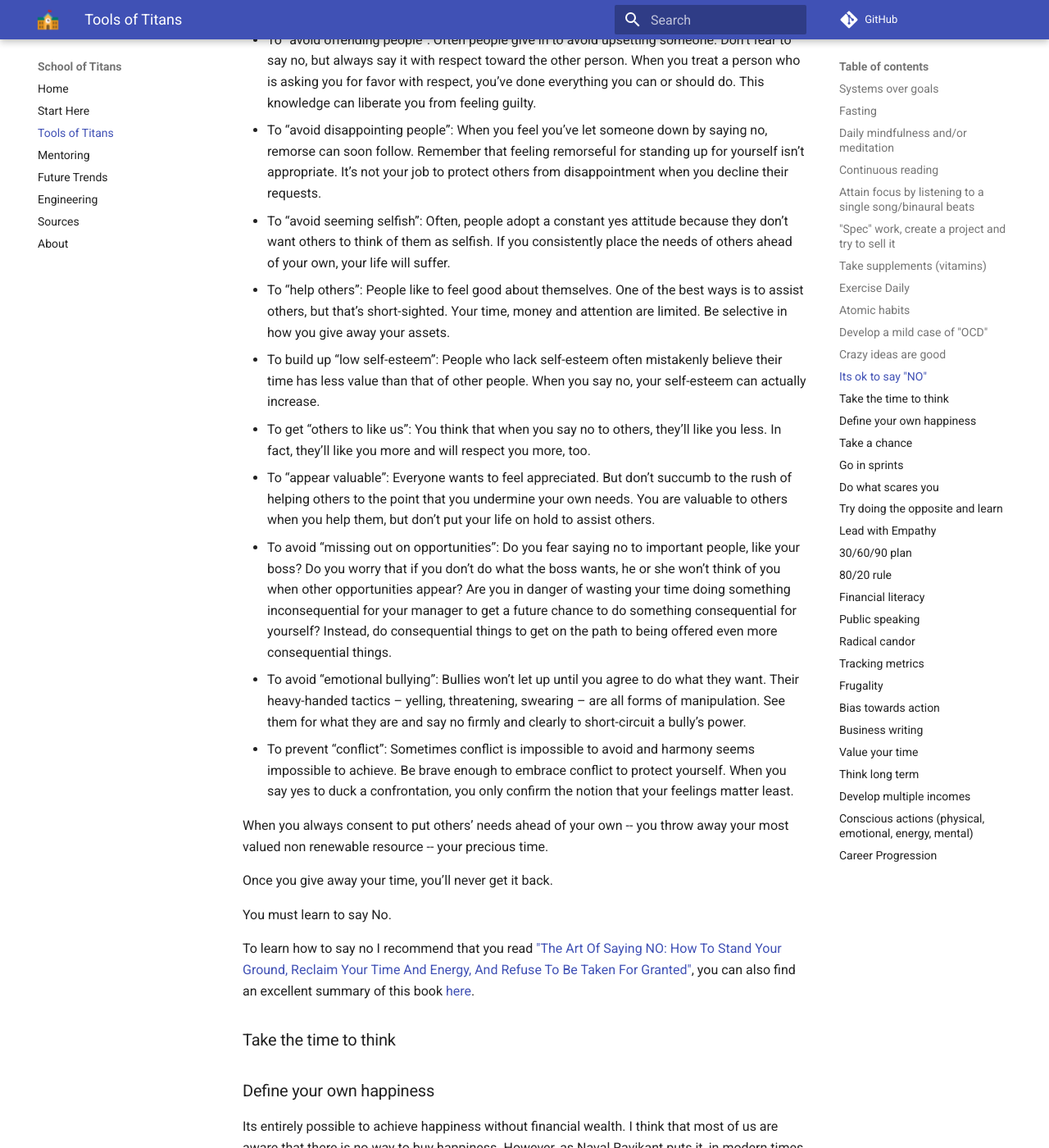
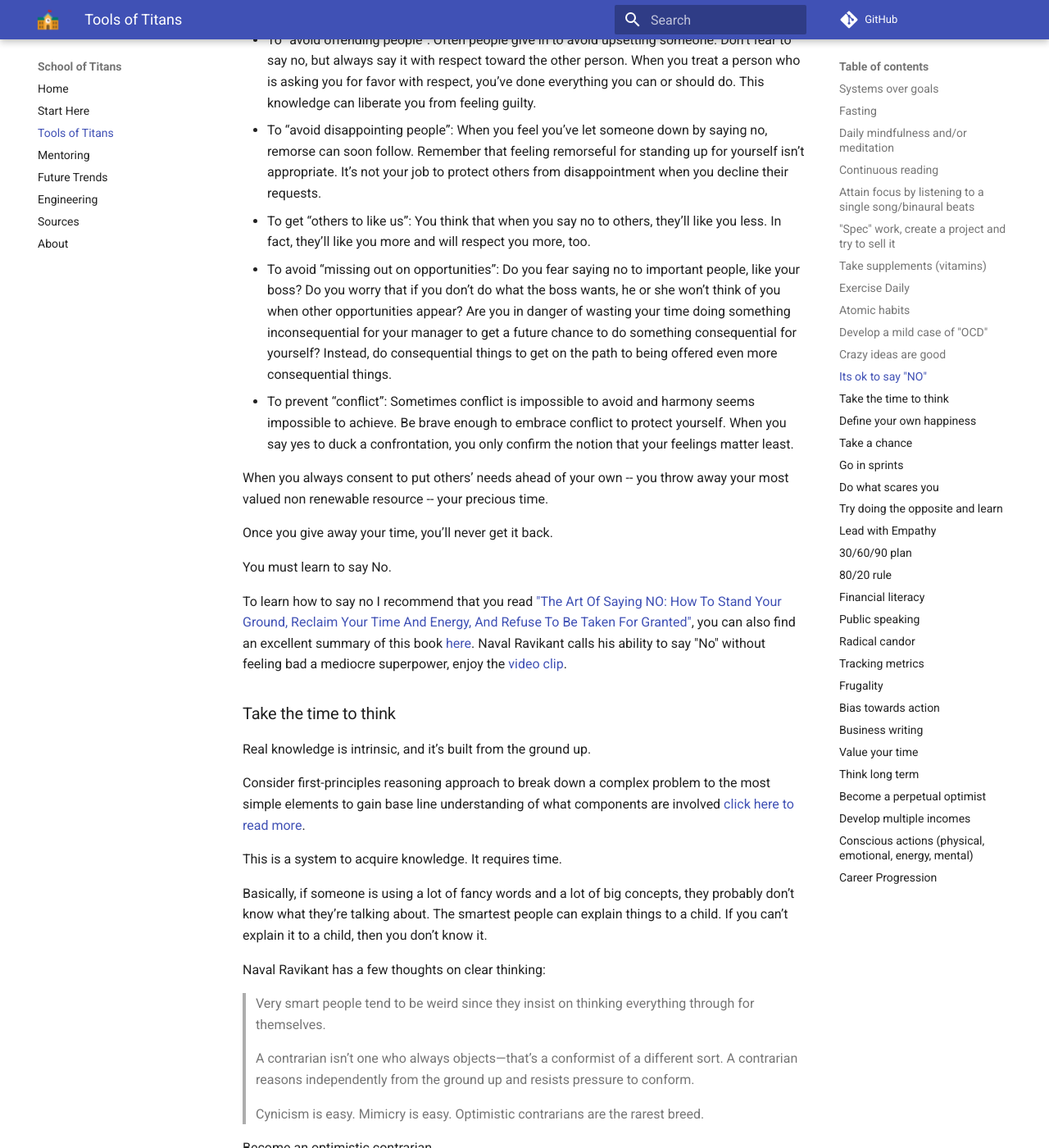
Before and after one commit to fszale/school-of-titans, an MkDocs documentation site: the page built from docs/tools.md, in a window 1280 px wide and 1400 px high, scrolled down 7768 px. Shown: the whole window at 82% size. Built offline with MkDocs 1.6.1 and Material for MkDocs 9.7.7, drawn with Linux system fonts in a browser that asks for light colours; comment, search, counter and statistics services are not loaded; some of the changed text lies outside the part shown.

Commit message:
Another batch of content

```diff
--- a/docs/tools.md
+++ b/docs/tools.md
@@ -181,13 +181,8 @@
 
 - To “avoid offending people”: Often people give in to avoid upsetting someone. Don’t fear to say no, but always say it with respect toward the other person. When you treat a person who is asking you for favor with respect, you’ve done everything you can or should do. This knowledge can liberate you from feeling guilty.
 - To “avoid disappointing people”: When you feel you’ve let someone down by saying no, remorse can soon follow. Remember that feeling remorseful for standing up for yourself isn’t appropriate. It’s not your job to protect others from disappointment when you decline their requests.
-- To “avoid seeming selfish”: Often, people adopt a constant yes attitude because they don’t want others to think of them as selfish. If you consistently place the needs of others ahead of your own, your life will suffer.
-- To “help others”: People like to feel good about themselves. One of the best ways is to assist others, but that’s short-sighted. Your time, money and attention are limited. Be selective in how you give away your assets.
-- To build up “low self-esteem”: People who lack self-esteem often mistakenly believe their time has less value than that of other people. When you say no, your self-esteem can actually increase.
 - To get “others to like us”: You think that when you say no to others, they’ll like you less. In fact, they’ll like you more and will respect you more, too.
-- To “appear valuable”: Everyone wants to feel appreciated. But don’t succumb to the rush of helping others to the point that you undermine your own needs. You are valuable to others when you help them, but don’t put your life on hold to assist others.
 - To avoid “missing out on opportunities”: Do you fear saying no to important people, like your boss? Do you worry that if you don’t do what the boss wants, he or she won’t think of you when other opportunities appear? Are you in danger of wasting your time doing something inconsequential for your manager to get a future chance to do something consequential for yourself? Instead, do consequential things to get on the path to being offered even more consequential things.
-- To avoid “emotional bullying”: Bullies won’t let up until you agree to do what they want. Their heavy-handed tactics – yelling, threatening, swearing – are all forms of manipulation. See them for what they are and say no firmly and clearly to short-circuit a bully’s power.
 - To prevent “conflict”: Sometimes conflict is impossible to avoid and harmony seems impossible to achieve. Be brave enough to embrace conflict to protect yourself. When you say yes to duck a confrontation, you only confirm the notion that your feelings matter least.
 
 When you always consent to put others’ needs ahead of your own -- you throw away your most valued non renewable resource -- your precious time.
@@ -196,8 +191,27 @@
 
 You must learn to say No.
 
-To learn how to say no I recommend that you read ["The Art Of Saying NO: How To Stand Your Ground, Reclaim Your Time And Energy, And Refuse To Be Taken For Granted"](https://www.amazon.com/Art-Saying-NO-Reclaim-Granted-ebook/dp/B074LZG7KS), you can also find an excellent summary of this book [here](https://paminy.com/summary-of-summary-of-the-art-of-saying-no-by-damon-zahariades).
+To learn how to say no I recommend that you read ["The Art Of Saying NO: How To Stand Your Ground, Reclaim Your Time And Energy, And Refuse To Be Taken For Granted"](https://www.amazon.com/Art-Saying-NO-Reclaim-Granted-ebook/dp/B074LZG7KS), you can also find an excellent summary of this book [here](https://paminy.com/summary-of-summary-of-the-art-of-saying-no-by-damon-zahariades).  Naval Ravikant calls his ability to say "No" without feeling bad a mediocre superpower, enjoy the [video clip](https://www.youtube.com/watch?v=1WKlWMUaUxY).
 ### Take the time to think
+Real knowledge is intrinsic, and it’s built from the ground up.
+
+Consider first-principles reasoning approach to break down a complex problem to the most simple elements to gain base line understanding of what components are involved [click here to read more](https://fs.blog/2018/04/first-principles/).
+
+This is a system to acquire knowledge.  It requires time.
+
+Basically, if someone is using a lot of fancy words and a lot of big concepts, they probably don’t know what they’re talking about. The smartest people can explain things to a child. If you can’t explain it to a child, then you don’t know it.
+
+Naval Ravikant has a few thoughts on clear thinking:
+
+> Very smart people tend to be weird since they insist on thinking everything through for themselves.
+>
+> A contrarian isn’t one who always objects—that’s a conformist of a different sort. A contrarian reasons independently from the ground up and resists pressure to conform.
+>
+> Cynicism is easy. Mimicry is easy. Optimistic contrarians are the rarest breed.
+
+Become an optimistic contrarian.
+
+To learn more about Naval's thinking perspectives please read ["How to think clearly"](https://www.navalmanack.com/almanack-of-naval-ravikant/how-to-think-clearly).
 ### Define your own happiness
 Its entirely possible to achieve happiness without financial wealth. I think that most of us are aware that there is no way to buy happiness. However, as Naval Ravikant puts it, in modern times you can buy your way out of common causes of unhappiness.
 
@@ -316,6 +330,7 @@
 
 James Clear has written an [excellent article](https://jamesclear.com/value-of-time) to explain how to figure out what your time is worth and use that information to spend your time more effectively.
 ### Think long term
+### Become a perpetual optimist
 ### Develop multiple incomes
 ### Conscious actions (physical, emotional, energy, mental)
   [https://goop.com/wellness/spirituality/the-four-bodies/](https://goop.com/wellness/spirituality/the-four-bodies/)
```
Also changed, not shown: other parts of docs/tools.md (+1 -1 lines).
